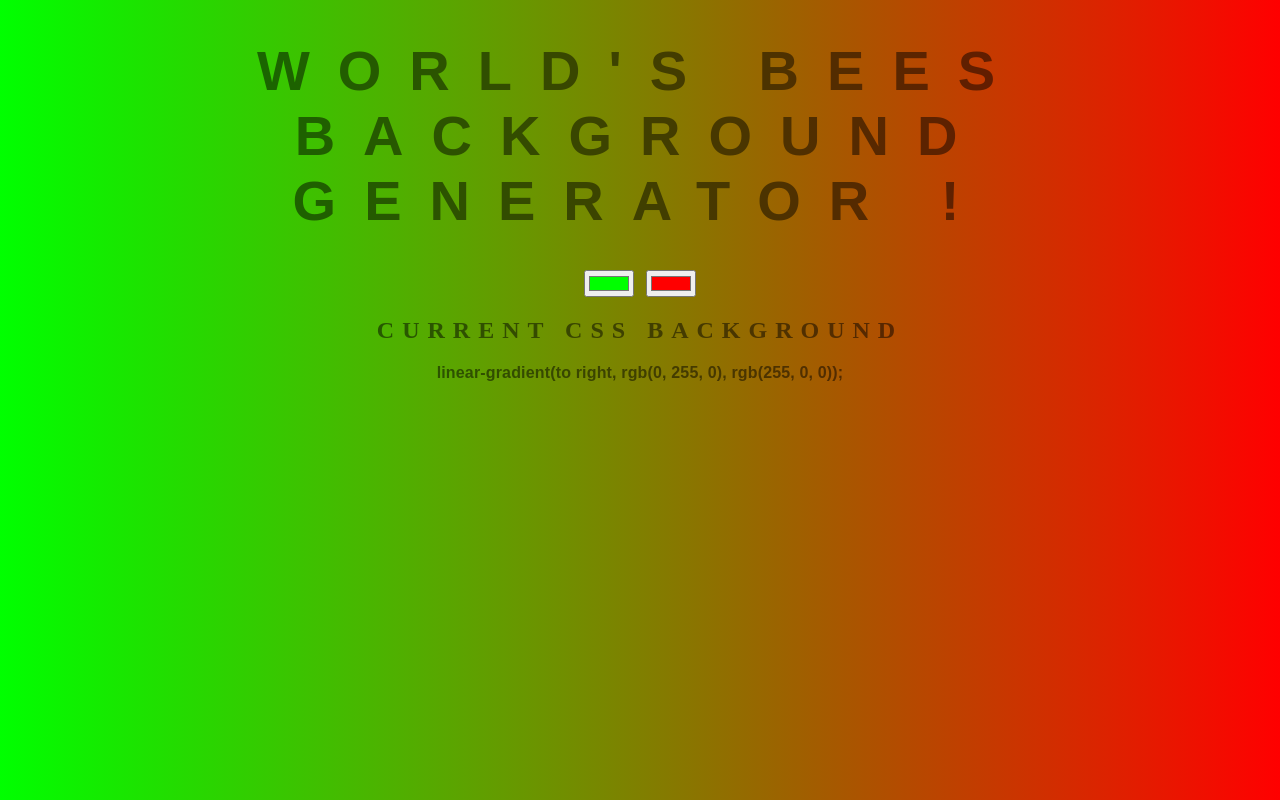
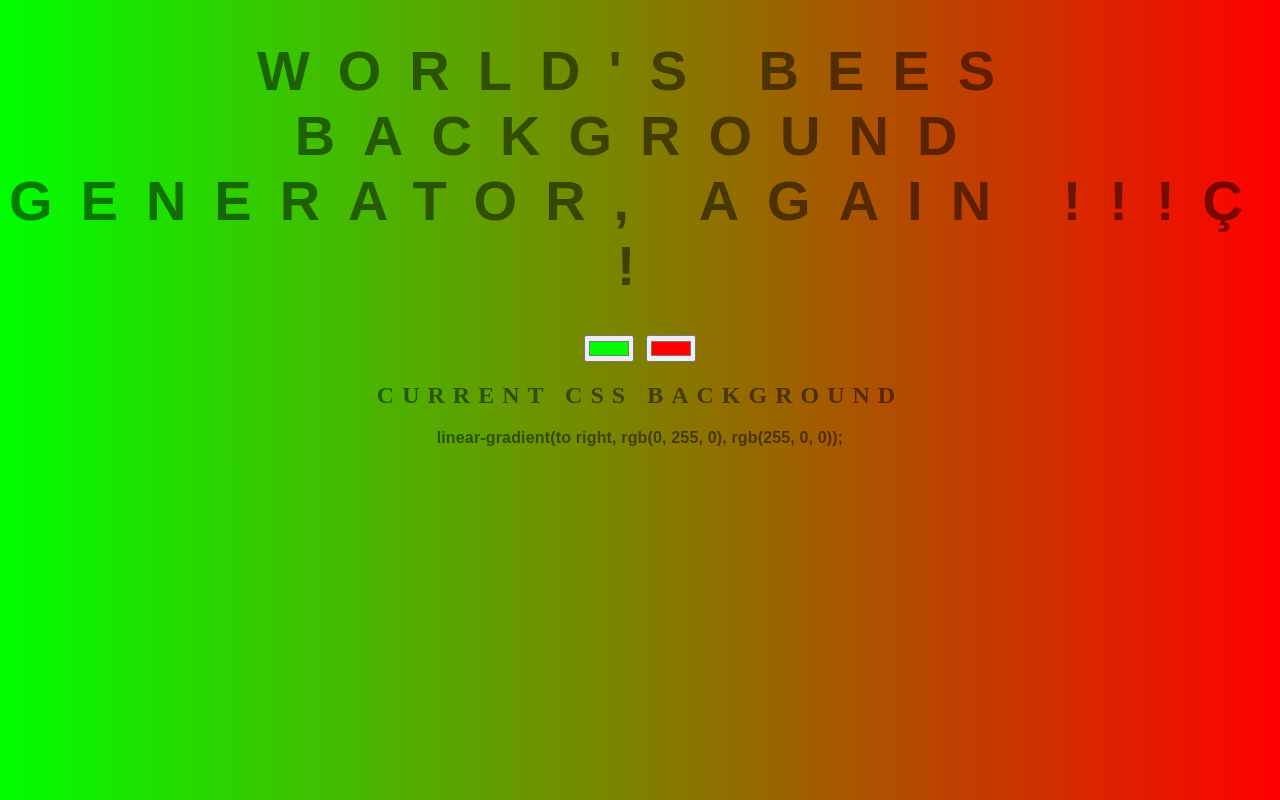
Before and after one commit to Lairdfire/background-generator, a plain HTML site: page index.html in a window 1280 px wide. Drawn offline with Linux system fonts and the light colour scheme.

Commit message:
small changes again and again

```diff
--- a/index.html
+++ b/index.html
@@ -7,7 +7,7 @@
 	<link rel="stylesheet" type="text/css" href="style.css">
 </head>
 <body id="gradient">
-	<h1>World's Bees Background generator !</h1>
+	<h1>World's Bees Background generator, AGAIN !!!ç !</h1>
 	<input class ="color1" type="color" name="color1" value="#00ff00">
 	<input class ="color2" type="color" name="color2" value="#ff0000">
 
```
